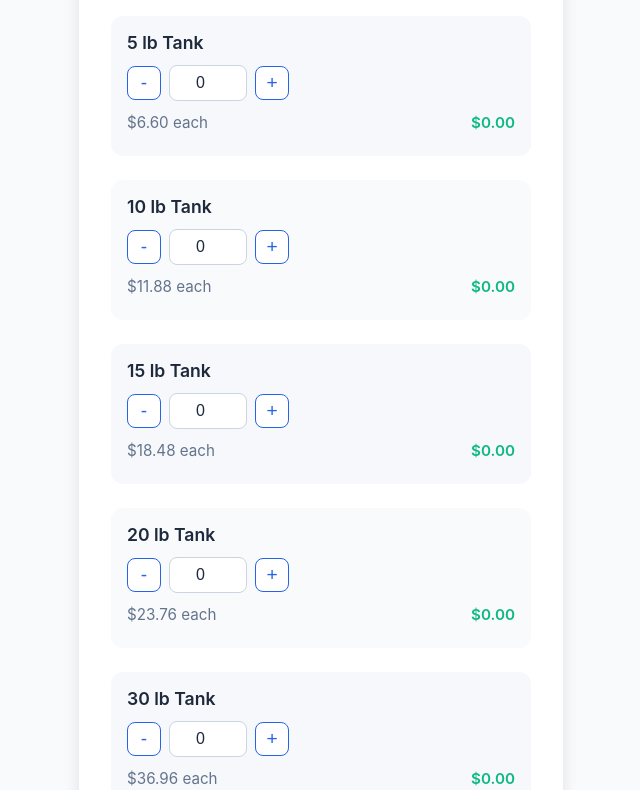
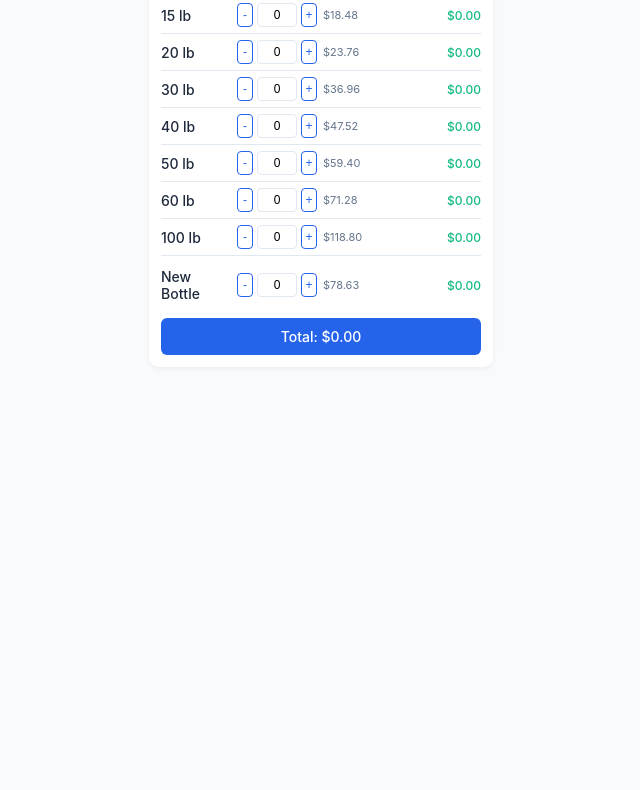
Before and after one commit to SainihalAkula/PropanePrices, a plain HTML site: page index.html in a window 1280 px wide. Shown: the part 134-924 px from the top of the page, without its empty margins (319-959 px from the left). After the commit the page ends 800 px from the top, so only its background shows below. Drawn offline with Linux system fonts and the light colour scheme.

Commit message:
Update index.html
Final

```diff
--- a/index.html
+++ b/index.html
@@ -2,129 +2,115 @@
 <html lang="en">
 <head>
     <meta charset="UTF-8">
-    <meta name="viewport" content="width=device-width, initial-scale=1.0">
-    <title>Propane Price Calculator</title>
+    <meta name="viewport" content="width=device-width, initial-scale=1.0, maximum-scale=1.0, user-scalable=no">
+    <title>Propane Calculator</title>
     <style>
         :root {
             --primary: #2563eb;
-            --secondary: #3b82f6;
             --accent: #10b981;
             --text: #1e293b;
-            --background: #f8fafc;
+            --border: #e2e8f0;
         }
 
         body {
             font-family: -apple-system, BlinkMacSystemFont, 'Segoe UI', Roboto, sans-serif;
-            background-color: var(--background);
+            margin: 0;
+            padding: 10px;
             display: flex;
             justify-content: center;
-            padding: 2rem;
-            margin: 0;
-            min-height: 100vh;
+            background: #f8fafc;
+            touch-action: manipulation;
+            font-size: 14px;
         }
 
         .calculator {
             background: white;
-            padding: 2rem;
-            border-radius: 18px;
-            box-shadow: 0 4px 16px rgba(0,0,0,0.1);
-            width: 420px;
+            padding: 12px;
+            border-radius: 10px;
+            box-shadow: 0 2px 6px rgba(0,0,0,0.05);
+            width: 100%;
+            max-width: 320px;
         }
 
         h1 {
+            font-size: 1.3rem;
+            margin: 0 0 10px 0;
+            text-align: center;
             color: var(--text);
-            text-align: center;
-            margin-bottom: 2rem;
-            font-size: 1.8rem;
-            font-weight: 600;
         }
 
         .tank-row {
-            margin-bottom: 1.5rem;
-            padding: 1rem;
-            border-radius: 12px;
-            background: rgba(241, 245, 249, 0.5);
-        }
-
-        .tank-row:nth-child(even) {
-            background: rgba(226, 232, 240, 0.3);
+            display: grid;
+            grid-template-columns: 70px 80px auto;
+            gap: 6px;
+            align-items: center;
+            padding: 6px 0;
+            border-bottom: 1px solid var(--border);
         }
 
         .tank-header {
+            font-weight: 500;
             color: var(--text);
-            font-weight: 600;
-            margin-bottom: 0.75rem;
-            font-size: 1.1rem;
         }
 
         .quantity-control {
             display: flex;
             align-items: center;
-            gap: 0.5rem;
-            margin-bottom: 0.75rem;
+            gap: 4px;
         }
 
         .qty-btn {
-            width: 34px;
-            height: 34px;
-            border-radius: 8px;
+            width: 24px;
+            height: 24px;
+            border-radius: 4px;
             border: 1px solid var(--primary);
             background: white;
             color: var(--primary);
-            font-size: 1.2rem;
-            cursor: pointer;
-            transition: all 0.2s ease;
-        }
-
-        .qty-btn:hover {
-            background: var(--primary);
-            color: white;
-            transform: scale(1.05);
+            font-size: 12px;
+            padding: 0;
         }
 
         input[type="number"] {
-            width: 60px;
-            padding: 0.5rem;
-            border: 1px solid #cbd5e1;
-            border-radius: 8px;
+            width: 30px;
+            padding: 4px;
             text-align: center;
-            font-size: 1rem;
-            color: var(--text);
-            transition: border-color 0.2s ease;
+            border: 1px solid var(--border);
+            border-radius: 4px;
+            font-size: 12px;
+            -moz-appearance: textfield;
         }
 
-        input[type="number"]:focus {
-            outline: none;
-            border-color: var(--primary);
-            box-shadow: 0 0 0 2px rgba(37, 99, 235, 0.1);
+        input[type="number"]::-webkit-outer-spin-button,
+        input[type="number"]::-webkit-inner-spin-button {
+            -webkit-appearance: none;
+            margin: 0;
         }
 
-        .price-display {
+        .price-info {
             display: flex;
             justify-content: space-between;
-            color: var(--text);
-            margin-bottom: 0.5rem;
-            font-size: 0.95rem;
         }
 
-        .price-display span:first-child {
+        .unit-price {
             color: #64748b;
+            font-size: 11px;
         }
 
-        .calculation {
+        .row-total {
             color: var(--accent);
-            font-weight: 600;
+            font-weight: 500;
+            font-size: 12px;
         }
 
         .total-section {
-            margin-top: 2rem;
-            padding: 1.5rem;
+            margin-top: 10px;
+            padding: 10px;
             background: var(--primary);
-            border-radius: 12px;
             color: white;
-            font-size: 1.2rem;
-            font-weight: 600;
+            border-radius: 6px;
+            font-weight: 500;
             text-align: center;
+            font-size: 14px;
         }
     </style>
 </head>
@@ -134,146 +120,146 @@
 
         <!-- 5 lb Tank -->
         <div class="tank-row">
-            <div class="tank-header">5 lb Tank</div>
+            <div class="tank-header">5 lb</div>
             <div class="quantity-control">
                 <button class="qty-btn minus">-</button>
                 <input type="number" value="0" min="0">
                 <button class="qty-btn plus">+</button>
             </div>
-            <div class="price-display">
-                <span>$6.60 each</span>
-                <span class="calculation">$0.00</span>
+            <div class="price-info">
+                <span class="unit-price">$6.60</span>
+                <span class="row-total">$0.00</span>
             </div>
         </div>
 
         <!-- 10 lb Tank -->
         <div class="tank-row">
-            <div class="tank-header">10 lb Tank</div>
+            <div class="tank-header">10 lb</div>
             <div class="quantity-control">
                 <button class="qty-btn minus">-</button>
                 <input type="number" value="0" min="0">
                 <button class="qty-btn plus">+</button>
             </div>
-            <div class="price-display">
-                <span>$11.88 each</span>
-                <span class="calculation">$0.00</span>
+            <div class="price-info">
+                <span class="unit-price">$11.88</span>
+                <span class="row-total">$0.00</span>
             </div>
         </div>
 
         <!-- 15 lb Tank -->
         <div class="tank-row">
-            <div class="tank-header">15 lb Tank</div>
+            <div class="tank-header">15 lb</div>
             <div class="quantity-control">
                 <button class="qty-btn minus">-</button>
                 <input type="number" value="0" min="0">
                 <button class="qty-btn plus">+</button>
             </div>
-            <div class="price-display">
-                <span>$18.48 each</span>
-                <span class="calculation">$0.00</span>
+            <div class="price-info">
+                <span class="unit-price">$18.48</span>
+                <span class="row-total">$0.00</span>
             </div>
         </div>
 
         <!-- 20 lb Tank -->
         <div class="tank-row">
-            <div class="tank-header">20 lb Tank</div>
+            <div class="tank-header">20 lb</div>
             <div class="quantity-control">
                 <button class="qty-btn minus">-</button>
                 <input type="number" value="0" min="0">
                 <button class="qty-btn plus">+</button>
             </div>
-            <div class="price-display">
-                <span>$23.76 each</span>
-                <span class="calculation">$0.00</span>
+            <div class="price-info">
+                <span class="unit-price">$23.76</span>
+                <span class="row-total">$0.00</span>
             </div>
         </div>
 
         <!-- 30 lb Tank -->
         <div class="tank-row">
-            <div class="tank-header">30 lb Tank</div>
+            <div class="tank-header">30 lb</div>
             <div class="quantity-control">
                 <button class="qty-btn minus">-</button>
                 <input type="number" value="0" min="0">
                 <button class="qty-btn plus">+</button>
             </div>
-            <div class="price-display">
-                <span>$36.96 each</span>
-                <span class="calculation">$0.00</span>
+            <div class="price-info">
+                <span class="unit-price">$36.96</span>
+                <span class="row-total">$0.00</span>
             </div>
         </div>
 
         <!-- 40 lb Tank -->
         <div class="tank-row">
-            <div class="tank-header">40 lb Tank</div>
+            <div class="tank-header">40 lb</div>
             <div class="quantity-control">
                 <button class="qty-btn minus">-</button>
                 <input type="number" value="0" min="0">
                 <button class="qty-btn plus">+</button>
             </div>
-            <div class="price-display">
-                <span>$47.52 each</span>
-                <span class="calculation">$0.00</span>
+            <div class="price-info">
+                <span class="unit-price">$47.52</span>
+                <span class="row-total">$0.00</span>
             </div>
         </div>
 
         <!-- 50 lb Tank -->
         <div class="tank-row">
-            <div class="tank-header">50 lb Tank</div>
+            <div class="tank-header">50 lb</div>
             <div class="quantity-control">
                 <button class="qty-btn minus">-</button>
                 <input type="number" value="0" min="0">
                 <button class="qty-btn plus">+</button>
             </div>
-            <div class="price-display">
-                <span>$59.40 each</span>
-                <span class="calculation">$0.00</span>
+            <div class="price-info">
+                <span class="unit-price">$59.40</span>
+                <span class="row-total">$0.00</span>
             </div>
         </div>
 
         <!-- 60 lb Tank -->
         <div class="tank-row">
-            <div class="tank-header">60 lb Tank</div>
+            <div class="tank-header">60 lb</div>
             <div class="quantity-control">
                 <button class="qty-btn minus">-</button>
                 <input type="number" value="0" min="0">
                 <button class="qty-btn plus">+</button>
             </div>
-            <div class="price-display">
-                <span>$71.28 each</span>
-                <span class="calculation">$0.00</span>
+            <div class="price-info">
+                <span class="unit-price">$71.28</span>
+                <span class="row-total">$0.00</span>
             </div>
         </div>
 
         <!-- 100 lb Tank -->
         <div class="tank-row">
-            <div class="tank-header">100 lb Tank</div>
+            <div class="tank-header">100 lb</div>
             <div class="quantity-control">
                 <button class="qty-btn minus">-</button>
                 <input type="number" value="0" min="0">
                 <button class="qty-btn plus">+</button>
             </div>
-            <div class="price-display">
-                <span>$118.80 each</span>
-                <span class="calculation">$0.00</span>
+            <div class="price-info">
+                <span class="unit-price">$118.80</span>
+                <span class="row-total">$0.00</span>
             </div>
         </div>
 
         <!-- New Bottle -->
-        <div class="tank-row" style="margin-top: 1.5rem;">
+        <div class="tank-row" style="margin-top: 6px; border-bottom: none;">
             <div class="tank-header">New Bottle</div>
             <div class="quantity-control">
                 <button class="qty-btn minus">-</button>
                 <input type="number" id="newBottleQty" value="0" min="0">
                 <button class="qty-btn plus">+</button>
             </div>
-            <div class="price-display">
-                <span>$78.63 each</span>
-                <span class="calculation" id="newBottleTotal">$0.00</span>
+            <div class="price-info">
+                <span class="unit-price">$78.63</span>
+                <span class="row-total" id="newBottleTotal">$0.00</span>
             </div>
         </div>
 
         <div class="total-section">
-            Total Amount: $<span id="total">0.00</span>
+            Total: $<span id="total">0.00</span>
         </div>
     </div>
 
@@ -304,12 +290,6 @@
             calculateTotal();
         }
 
-        function handleInputChange(e) {
-            e.target.value = e.target.value.replace(/[^0-9]/g, '');
-            if(e.target.value === '') e.target.value = '0';
-            calculateTotal();
-        }
-
         function calculateTotal() {
             let total = 0;
 
@@ -317,17 +297,17 @@
                 const header = row.querySelector('.tank-header')?.textContent;
                 if(!header || header.includes('New Bottle')) return;
 
-                const size = header.replace(' lb Tank','').trim();
+                const size = header.replace(' lb','').trim();
                 const input = row.querySelector('input');
-                const calculation = row.querySelector('.calculation');
+                const rowTotalEl = row.querySelector('.row-total');
                 const quantity = parseInt(input.value) || 0;
                 const rowTotal = prices[size] * quantity;
 
-                calculation.textContent = `$${rowTotal.toFixed(2)}`;
+                rowTotalEl.textContent = `$${rowTotal.toFixed(2)}`;
                 total += rowTotal;
             });
 
-            // Handle new bottle
+            // New bottle calculation
             const bottleQty = parseInt(document.getElementById('newBottleQty').value) || 0;
             const bottleTotal = 78.63 * bottleQty;
             document.getElementById('newBottleTotal').textContent = `$${bottleTotal.toFixed(2)}`;
@@ -336,13 +316,17 @@
             document.getElementById('total').textContent = total.toFixed(2);
         }
 
-        // Event Listeners
+        // Event listeners
         document.querySelectorAll('.qty-btn').forEach(btn => {
             btn.addEventListener('click', handleQuantityChange);
         });
 
         document.querySelectorAll('input[type="number"]').forEach(input => {
-            input.addEventListener('input', handleInputChange);
+            input.addEventListener('input', () => {
+                input.value = input.value.replace(/[^0-9]/g, '');
+                if(input.value === '') input.value = '0';
+                calculateTotal();
+            });
             input.addEventListener('focus', (e) => {
                 if(e.target.value === '0') e.target.value = '';
             });
```
